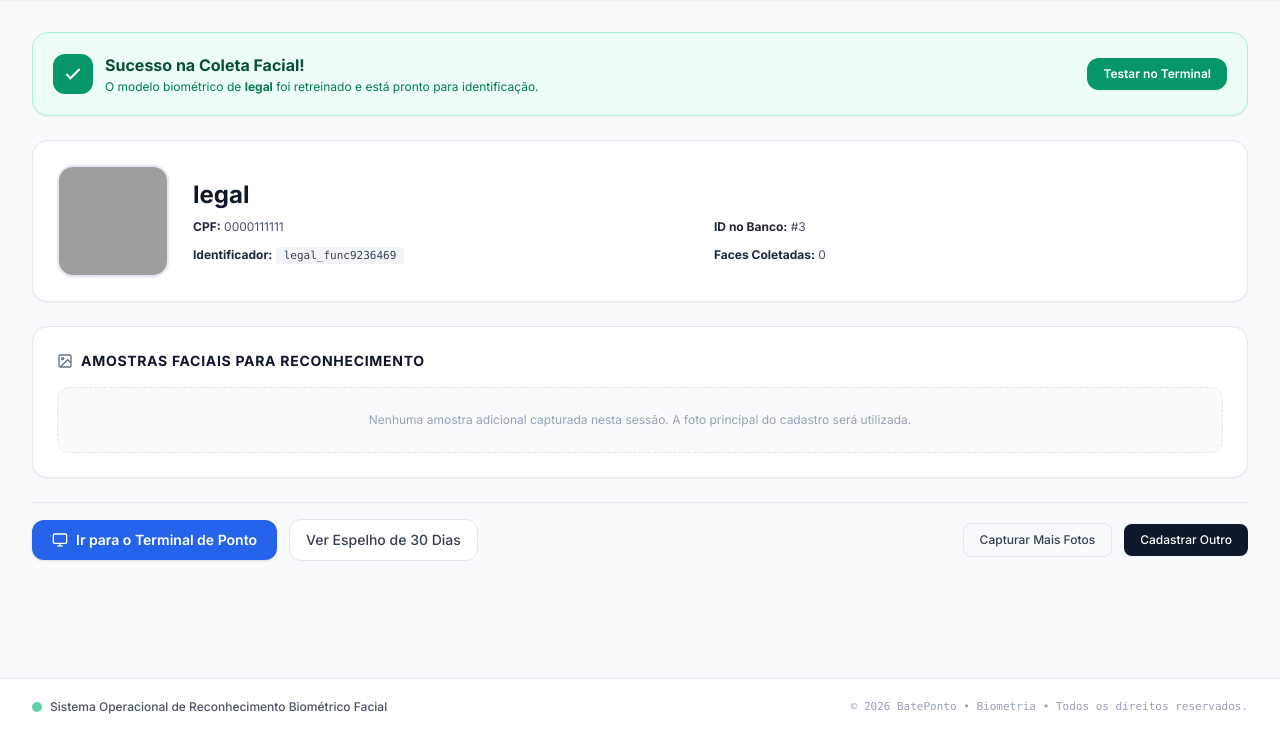
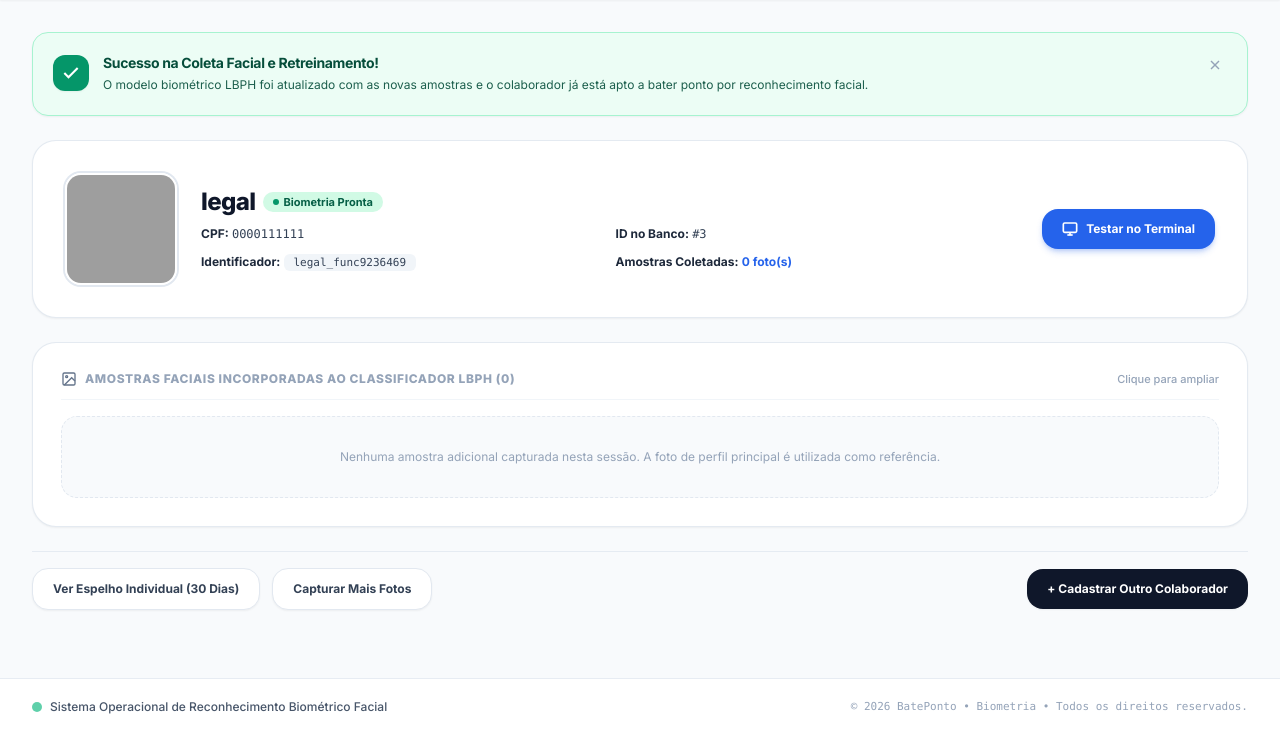
Before and after one commit to Matheus-a31/RECONHECIMENTO-FACIAL, a Django app: page /sucesso/3/ in a window 1280 px wide. Shown: the part 65-800 px from the top of the page. Run offline with Django 5.2, Linux system fonts and the light colour scheme; a user stored in the database is signed in; data comes from the database, SQL or seed files in the repository; tables that the repository leaves empty hold one stand-in row (values such as "Sample post"); some libraries are stand-ins or nearby versions; grey boxes are pictures that could not be loaded.

Commit message:
templates: refatora tela de sucesso pos-cadastro com estatisticas e acoes rapidas

```diff
--- a/templates/sucesso_funcionario.html
+++ b/templates/sucesso_funcionario.html
@@ -1,120 +1,104 @@
 {% extends 'base.html' %}
 
 {% block title %}
-Cadastro Concluído - {{ funcionario.nome }} | BioPonto
+Cadastro e Coleta Concluídos — {{ funcionario.nome }} | BatePonto
 {% endblock title %}
-
-{% block header_text %}
-Cadastro e Coleta Concluídos
-{% endblock header_text %}
 
 {% block content %}
 <div class="space-y-6">
 
-    <!-- Mensagem de Sucesso -->
-    <div class="bg-emerald-50 border border-emerald-200 p-5 rounded-2xl shadow-sm flex items-center justify-between">
-        <div class="flex items-center gap-3">
-            <div class="w-10 h-10 rounded-xl bg-emerald-600 text-white flex items-center justify-center shrink-0">
-                <svg class="w-5 h-5" viewBox="0 0 24 24" fill="none" stroke="currentColor" stroke-width="2.5">
-                    <polyline points="20 6 9 17 4 12"></polyline>
-                </svg>
-            </div>
-            <div>
-                <h3 class="text-base font-bold text-emerald-900">Sucesso na Coleta Facial!</h3>
-                <p class="text-xs text-emerald-700 mt-0.5">
-                    O modelo biométrico de <strong>{{ funcionario.nome }}</strong> foi retreinado e está pronto para identificação.
-                </p>
-            </div>
-        </div>
-        <a href="{% url 'home' %}?tipo=ENTRADA" class="hidden sm:inline-flex items-center gap-2 px-4 py-2 bg-emerald-600 hover:bg-emerald-700 text-white text-xs font-semibold rounded-xl shadow-sm transition">
-            Testar no Terminal
-        </a>
+    <!-- Mensagem de Sucesso (Componente Reutilizável) -->
+    {% include "components/flash_banner.html" with tipo="sucesso" titulo="Sucesso na Coleta Facial e Retreinamento!" mensagem="O modelo biométrico LBPH foi atualizado com as novas amostras e o colaborador já está apto a bater ponto por reconhecimento facial." %}
+
+    <!-- Card de Detalhes do Funcionário -->
+    <div class="bg-white border border-slate-200/90 rounded-3xl p-6 sm:p-8 flex flex-col md:flex-row items-center gap-6 shadow-sm">
+        {% include "components/avatar_badge.html" with funcionario=funcionario tamanho="xl" mostrar_halo=False %}
+
+        <div class="space-y-2 text-center md:text-left flex-1">
+            <div class="flex flex-col sm:flex-row sm:items-center gap-2">
+                <h2 class="text-2xl font-extrabold text-slate-900 tracking-tight">{{ funcionario.nome }}</h2>
+                <span class="inline-flex items-center gap-1 text-[11px] font-bold px-2.5 py-0.5 rounded-full bg-emerald-100 text-emerald-800 self-center sm:self-auto">
+                    <span class="w-1.5 h-1.5 rounded-full bg-emerald-600"></span>
+                    Biometria Pronta
+                </span>
             </div>
 
-    <!-- Card de Detalhes do Funcionário -->
-    <div class="bg-white border border-slate-200 rounded-2xl p-6 flex flex-col md:flex-row items-center gap-6 shadow-sm">
-        {% if funcionario.foto %}
-            <img src="{{ funcionario.foto.url }}"
-                 alt="Foto de {{ funcionario.nome }}"
-                 class="w-28 h-28 object-cover rounded-2xl border-2 border-slate-200 shadow-sm">
-        {% else %}
-            <div class="w-28 h-28 bg-slate-100 rounded-2xl flex items-center justify-center text-slate-400">
-                <svg class="w-12 h-12" viewBox="0 0 24 24" fill="none" stroke="currentColor" stroke-width="1.5">
-                    <path d="M20 21v-2a4 4 0 0 0-4-4H8a4 4 0 0 0-4 4v2"></path>
-                    <circle cx="12" cy="7" r="4"></circle>
-                </svg>
-            </div>
-        {% endif %}
-
-        <div class="space-y-2 text-center md:text-left flex-1">
-            <h2 class="text-2xl font-bold text-slate-900">{{ funcionario.nome }}</h2>
-            <div class="grid grid-cols-1 sm:grid-cols-2 gap-3 text-xs text-slate-600 mt-2">
-                <p><strong class="text-slate-800">CPF:</strong> {{ funcionario.cpf }}</p>
-                <p><strong class="text-slate-800">ID no Banco:</strong> #{{ funcionario.id }}</p>
-                <p><strong class="text-slate-800">Identificador:</strong> <span class="bg-slate-100 px-2 py-0.5 rounded text-[11px] font-mono text-slate-700">{{ funcionario.slug }}</span></p>
-                <p><strong class="text-slate-800">Faces Coletadas:</strong> {{ coletas|length }}</p>
-            </div>
+            <div class="grid grid-cols-1 sm:grid-cols-2 gap-3 text-xs text-slate-600 mt-2 font-medium">
+                <p><strong class="font-bold text-slate-800">CPF:</strong> <span class="font-mono text-slate-700">{{ funcionario.cpf }}</span></p>
+                <p><strong class="font-bold text-slate-800">ID no Banco:</strong> <span class="font-mono text-slate-700">#{{ funcionario.id }}</span></p>
+                <p><strong class="font-bold text-slate-800">Identificador:</strong> <span class="bg-slate-100 px-2.5 py-0.5 rounded-md text-[11px] font-mono text-slate-700">{{ funcionario.slug }}</span></p>
+                <p><strong class="font-bold text-slate-800">Amostras Coletadas:</strong> <span class="font-bold text-blue-600">{{ coletas|length }} foto(s)</span></p>
             </div>
         </div>
 
-    <!-- Galeria de Faces Coletadas -->
-    <div class="border border-slate-200 rounded-2xl p-6 bg-white shadow-sm">
-        <h3 class="text-sm font-bold text-slate-900 uppercase tracking-wider mb-4 flex items-center gap-2">
+        <div class="flex flex-col sm:flex-row gap-2.5 w-full md:w-auto">
+            <a href="{% url 'home' %}?tipo=ENTRADA"
+               class="inline-flex items-center justify-center gap-2 px-5 py-3 bg-blue-600 hover:bg-blue-700 active:scale-95 text-white text-xs font-bold rounded-2xl shadow-md shadow-blue-600/25 transition">
+                <svg class="w-4 h-4" viewBox="0 0 24 24" fill="none" stroke="currentColor" stroke-width="2.5">
+                    <rect x="2" y="3" width="20" height="14" rx="2" ry="2"></rect>
+                    <line x1="8" y1="21" x2="16" y2="21"></line>
+                    <line x1="12" y1="17" x2="12" y2="21"></line>
+                </svg>
+                <span>Testar no Terminal</span>
+            </a>
+        </div>
+    </div>
+
+    <!-- Galeria de Faces Coletadas com Interatividade -->
+    <div class="border border-slate-200/90 rounded-3xl p-6 sm:p-7 bg-white shadow-sm space-y-4">
+        <div class="flex items-center justify-between pb-3 border-b border-slate-100">
+            <h3 class="text-xs font-extrabold text-slate-400 uppercase tracking-wider flex items-center gap-2">
                 <svg class="w-4 h-4 text-slate-500" viewBox="0 0 24 24" fill="none" stroke="currentColor" stroke-width="2">
                     <rect x="3" y="3" width="18" height="18" rx="2" ry="2"></rect>
                     <circle cx="8.5" cy="8.5" r="1.5"></circle>
                     <polyline points="21 15 16 10 5 21"></polyline>
                 </svg>
-            <span>Amostras Faciais para Reconhecimento</span>
+                <span>Amostras Faciais Incorporadas ao Classificador LBPH ({{ coletas|length }})</span>
             </h3>
+            <span class="text-[11px] text-slate-400 font-medium">Clique para ampliar</span>
+        </div>
 
         {% if coletas %}
-            <div class="grid grid-cols-2 sm:grid-cols-3 md:grid-cols-4 gap-4">
+        <div class="grid grid-cols-2 sm:grid-cols-3 md:grid-cols-4 lg:grid-cols-6 gap-3.5">
             {% for coleta in coletas %}
-                    <div class="group relative overflow-hidden rounded-xl border border-slate-200 bg-slate-100 shadow-sm hover:shadow-md transition">
-                        <img src="{{ coleta.foto.url }}"
-                             alt="Coleta de {{ funcionario.nome }}"
-                             class="w-full h-32 object-cover">
-                        <div class="p-2 text-center bg-white text-xs font-medium text-slate-500 border-t border-slate-100">
-                            Amostra #{{ forloop.counter }}
+            <button type="button"
+                    data-modal-foto-trigger
+                    data-foto-url="{{ coleta.foto.url }}"
+                    data-funcionario-nome="{{ funcionario.nome }}"
+                    data-tipo="Amostra #{{ forloop.counter }}"
+                    data-horario="Coleta Facial"
+                    class="group relative overflow-hidden rounded-2xl border border-slate-200 bg-slate-100 shadow-sm hover:shadow-md transition text-left cursor-pointer focus:outline-none focus:ring-2 focus:ring-blue-500">
+                <img src="{{ coleta.foto.url }}" alt="Coleta de {{ funcionario.nome }}" class="w-full h-28 object-cover group-hover:scale-105 transition duration-200">
+                <div class="p-2 text-center bg-white text-[11px] font-bold text-slate-600 border-t border-slate-100 flex items-center justify-center gap-1">
+                    <span>Amostra #{{ forloop.counter }}</span>
                 </div>
-                    </div>
+            </button>
             {% endfor %}
         </div>
         {% else %}
-            <div class="text-center py-6 bg-slate-50 rounded-xl border border-dashed border-slate-200 text-slate-400 text-xs">
-                Nenhuma amostra adicional capturada nesta sessão. A foto principal do cadastro será utilizada.
+        <div class="text-center py-8 bg-slate-50 rounded-2xl border border-dashed border-slate-200 text-slate-400 text-xs">
+            Nenhuma amostra adicional capturada nesta sessão. A foto de perfil principal é utilizada como referência.
         </div>
         {% endif %}
     </div>
 
-    <!-- Ações e Navegação -->
-    <div class="flex flex-col sm:flex-row items-center justify-between gap-4 pt-4 border-t border-slate-200">
+    <!-- Ações e Navegação Inferior -->
+    <div class="flex flex-col sm:flex-row items-center justify-between gap-4 pt-4 border-t border-slate-200/80">
         <div class="flex items-center gap-3 w-full sm:w-auto">
-            <a href="{% url 'home' %}?tipo=ENTRADA"
-               class="w-full sm:w-auto inline-flex items-center justify-center gap-2 px-5 py-2.5 bg-blue-600 hover:bg-blue-700 text-white text-sm font-semibold rounded-xl shadow transition">
-                <svg class="w-4 h-4" viewBox="0 0 24 24" fill="none" stroke="currentColor" stroke-width="2">
-                    <rect x="2" y="3" width="20" height="14" rx="2" ry="2"></rect>
-                    <line x1="8" y1="21" x2="16" y2="21"></line>
-                    <line x1="12" y1="17" x2="12" y2="21"></line>
-                </svg>
-                <span>Ir para o Terminal de Ponto</span>
+            <a href="{% url 'historico_funcionario' funcionario.id %}"
+               class="w-full sm:w-auto inline-flex items-center justify-center gap-2 px-5 py-3 border border-slate-200 bg-white hover:bg-slate-50 text-slate-700 text-xs font-bold rounded-2xl shadow-sm transition">
+                <span>Ver Espelho Individual (30 Dias)</span>
             </a>
-
-            <a href="{% url 'historico_funcionario' funcionario.id %}"
-               class="w-full sm:w-auto inline-flex items-center justify-center gap-2 px-4 py-2.5 border border-slate-200 bg-white hover:bg-slate-50 text-slate-700 text-sm font-medium rounded-xl transition">
-                <span>Ver Espelho de 30 Dias</span>
+            <a href="{% url 'criar_coleta_faces' funcionario.id %}"
+               class="w-full sm:w-auto inline-flex items-center justify-center gap-2 px-5 py-3 border border-slate-200 bg-white hover:bg-slate-50 text-slate-700 text-xs font-bold rounded-2xl shadow-sm transition">
+                <span>Capturar Mais Fotos</span>
             </a>
         </div>
 
         <div class="flex items-center gap-3 w-full sm:w-auto justify-end">
-            <a href="{% url 'criar_coleta_faces' funcionario.id %}"
-               class="inline-flex items-center justify-center px-4 py-2 border border-slate-200 hover:bg-slate-50 text-slate-700 text-xs font-medium rounded-lg transition">
-                Capturar Mais Fotos
-            </a>
             <a href="{% url 'criar_funcionario' %}"
-               class="inline-flex items-center justify-center px-4 py-2 bg-slate-900 hover:bg-slate-800 text-white text-xs font-medium rounded-lg transition">
-                Cadastrar Outro
+               class="inline-flex items-center justify-center gap-1.5 px-5 py-3 bg-slate-900 hover:bg-slate-800 text-white text-xs font-bold rounded-2xl shadow-sm transition">
+                <span>+ Cadastrar Outro Colaborador</span>
             </a>
         </div>
     </div>
```
Lines whose indentation alone changed are shown as unchanged.
